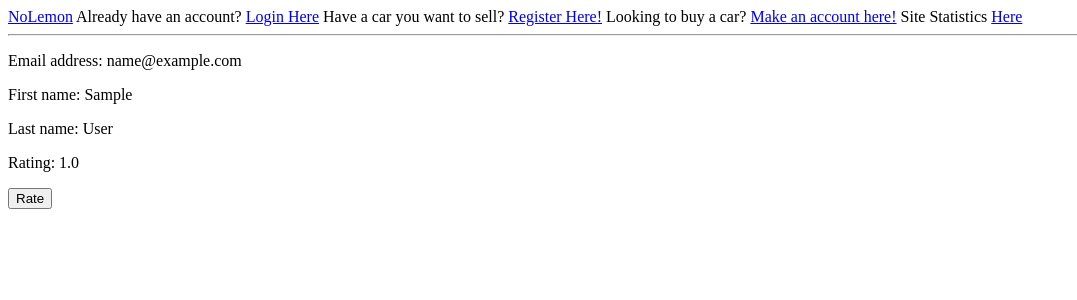
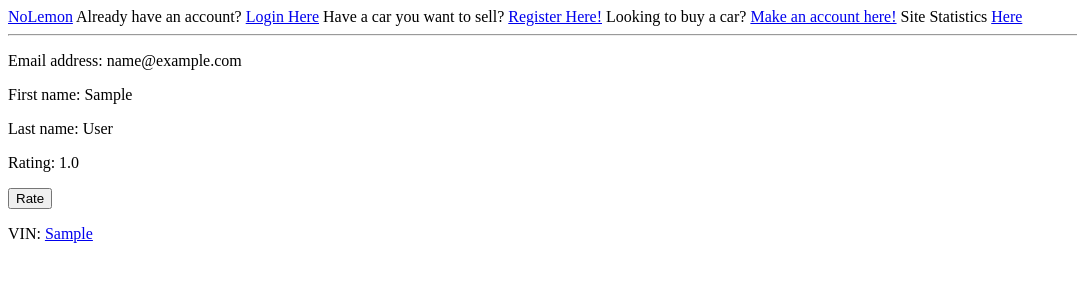
Before and after one commit to AntycSolutions/NoLemon, a Django app: template inspections/templates/testsellerdetail.html in a window 1280 px wide. Shown: the top 300 px of the page, without its empty margins (0-1077 px from the left). Run offline with Django 3.2, Linux system fonts and the light colour scheme; tables that the repository leaves empty hold one stand-in row (values such as "Sample post"); the template is opened without the code that fills it: values that come from a table or form of the project are taken from there, most other values are stand-ins (such as "Sample title", 1, 10 or a date in 2020).

Commit message:
show list of vehicles

```diff
--- a/inspections/templates/testsellerdetail.html
+++ b/inspections/templates/testsellerdetail.html
@@ -26,6 +26,11 @@
     {% else %}
         Only customers can rate sellers.
     {% endif %}
+    {% for vehicle in seller.vehicle_set.all %}
+        <p>VIN: <a href="/vehicles/{{ vehicle.vin }}">{{ vehicle.vin }}</a></p>
+    {% empty %}
+        <p>There are no vehicles owned by this seller.</p>
+    {% endfor %}
 {% else %}
     <p>You shouldn't be seeing this</p>
 {% endif %}
```
